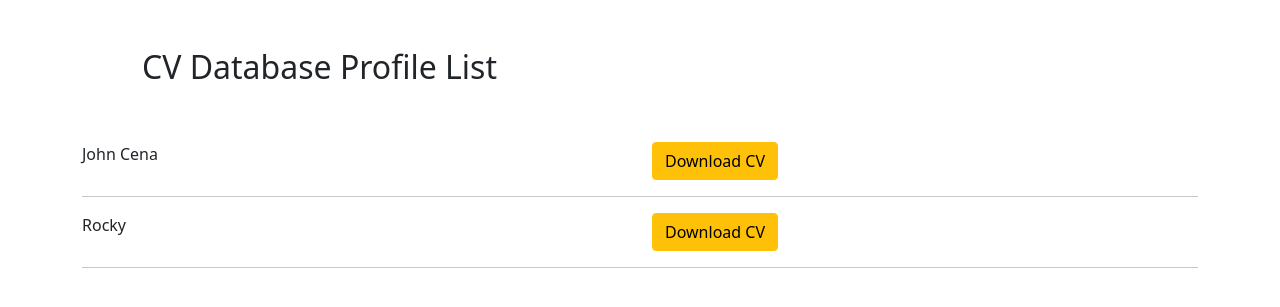
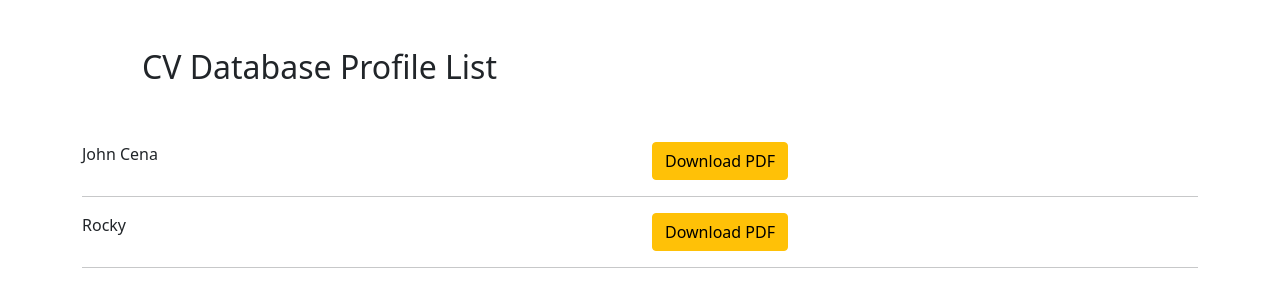
Before and after one commit to Rahulns21/cv-generator-django, a Django app: page /list/ in a window 1280 px wide. Shown: the top 307 px of the page. Run offline with Django 5.2, Linux system fonts and the light colour scheme; data comes from the database, SQL or seed files in the repository.

Commit message:
Modified Download Btn

```diff
--- a/cv/templates/cv/list.html
+++ b/cv/templates/cv/list.html
@@ -17,7 +17,7 @@
             {{profile.name}}
         </div>
         <div class="col-md-6">
-            <a href="cv/{{profile.id}}" class="btn btn-warning">Download CV</a>
+            <a href="cv/{{profile.id}}" class="btn btn-warning">Download PDF</a>
         </div>
     </div>
     <hr>
```
